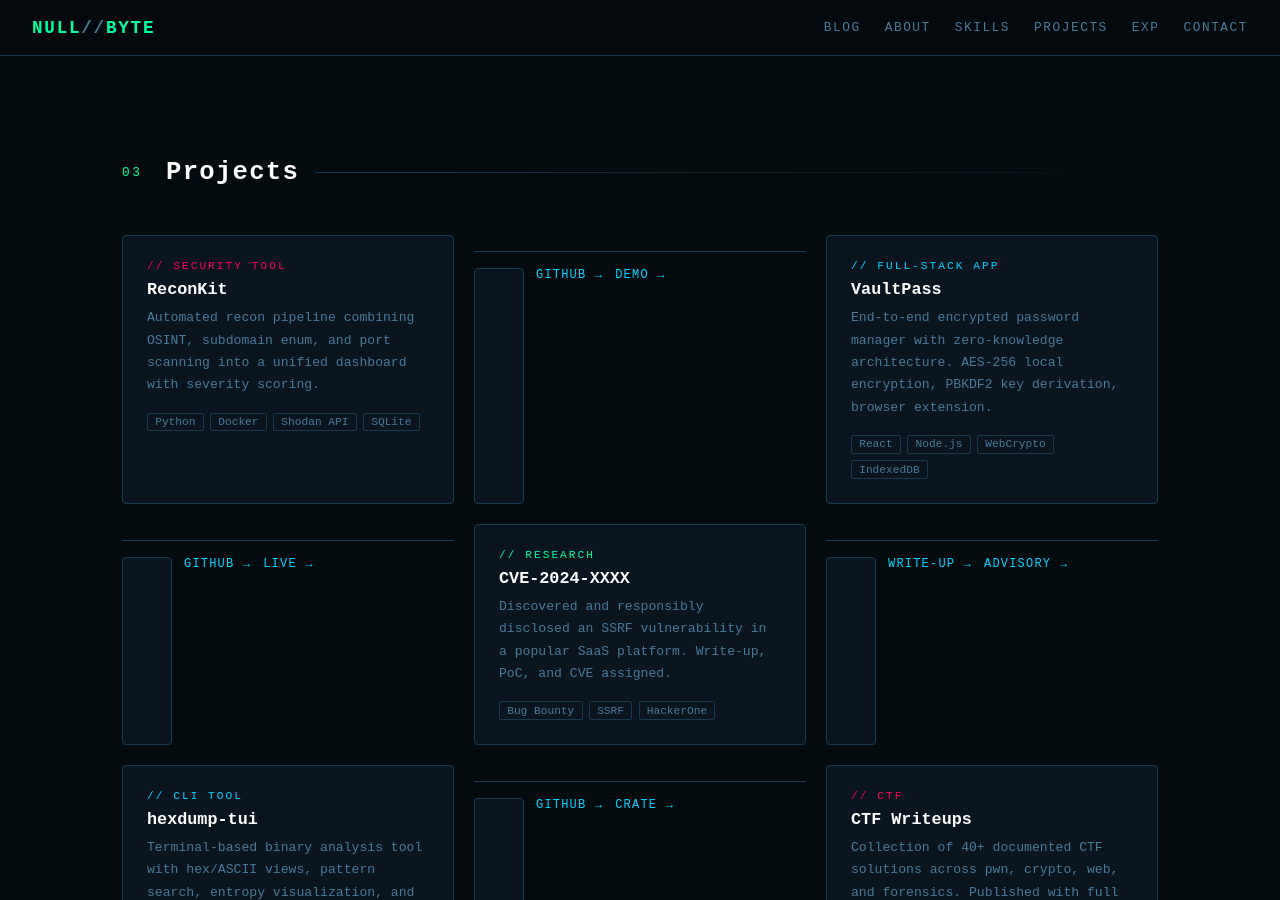
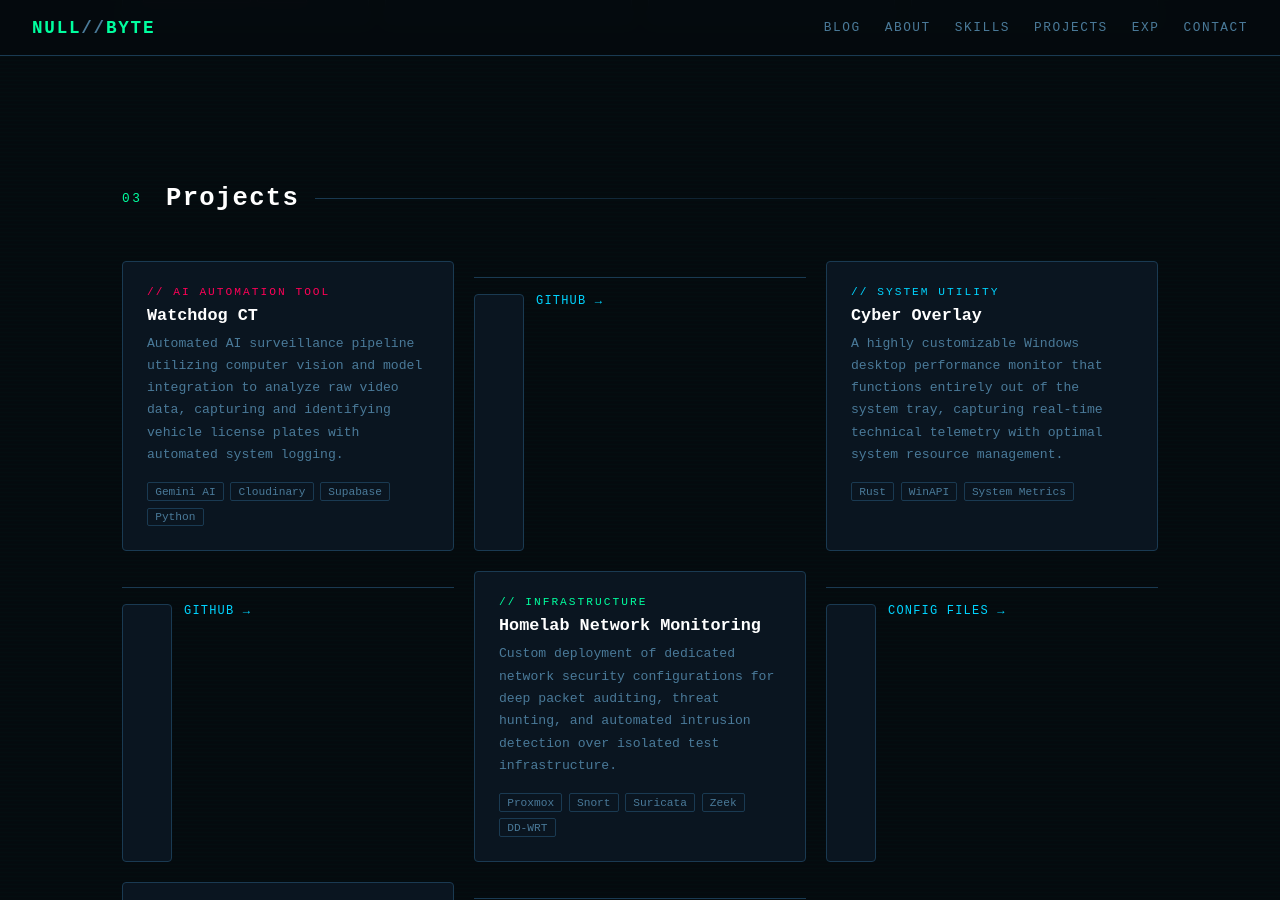
Before and after one commit to mikeg1440/mikeg1440.github.io, a Jekyll site: the page built from index.html, in a window 1280 px wide and 900 px high, scrolled down 1835 px. Built offline with Jekyll 4.4.1, drawn with Linux system fonts in a browser that asks for light colours; some of the changed text lies outside the part shown.

Commit message:
Update main index page with proper info

```diff
--- a/index.html
+++ b/index.html
@@ -37,8 +37,8 @@
     <div class="about-grid">
       <div class="about-text">
         <p>I'm a <span>security researcher</span> and developer passionate about breaking things to understand how they work — then building them back better.</p>
-        <p>My work spans <span>penetration testing</span>, <span>CTF competitions</span>, and full-stack development. I enjoy operating at the intersection of offense and engineering.</p>
-        <p>Currently pursuing <span>OSCP</span> and contributing to open-source security tooling. Always looking for interesting problems to solve.</p>
+        <p>My work spans <span>network security auditing</span>, <span>malware analysis</span>, and <span>exploit development</span>. I enjoy operating at the intersection of offense and engineering.</p>
+        <p>Currently managing advanced homelab environments, developing secure software, and sharpening my technical operations toolkit. Always looking for interesting problems to solve.</p>
       </div>
       <div class="terminal-box">
         <div class="terminal-bar">
@@ -53,7 +53,6 @@
           <div class="t-out" style="padding-left:2rem;"><span class="t-key">"name"</span>: <span class="t-val">"Mike Gaudreau"</span>,</div>
           <div class="t-out" style="padding-left:2rem;"><span class="t-key">"role"</span>: <span class="t-val">"Security / Dev"</span>,</div>
           <div class="t-out" style="padding-left:2rem;"><span class="t-key">"location"</span>: <span class="t-val">"Hartford, CT"</span>,</div>
-          <div class="t-out" style="padding-left:2rem;"><span class="t-key">"ctf_rank"</span>: <span class="t-val">"Top 5%"</span>,</div>
           <div class="t-out" style="padding-left:2rem;"><span class="t-key">"open_to"</span>: <span class="t-val">"opportunities"</span></div>
           <div class="t-out">}</div>
           <div style="margin-top:0.5rem;"><span class="t-prompt">$</span> <span class="typed-cursor"></span></div>
@@ -73,48 +72,46 @@
       <div class="skill-card">
         <div class="skill-cat">// Offensive Security</div>
         <div class="skill-tags">
-          <span class="tag red">Penetration Testing</span>
-          <span class="tag red">Web App Exploits</span>
-          <span class="tag red">CTF / PWN</span>
-          <span class="tag red">Reverse Engineering</span>
-          <span class="tag red">Social Engineering</span>
-          <span class="tag red">Metasploit</span>
-          <span class="tag red">Burp Suite</span>
+          <span class="tag red">Red Teaming</span>
+          <span class="tag red">Malware Analysis</span>
+          <span class="tag red">Vulnerability Research</span>
+          <span class="tag red">Network Security</span>
+          <span class="tag red">Exploit Development</span>
+          <span class="tag red">EDR Bypasses</span>
+          <span class="tag red">Nmap</span>
         </div>
       </div>
       <div class="skill-card">
         <div class="skill-cat">// Development</div>
         <div class="skill-tags">
+          <span class="tag">Rust</span>
+          <span class="tag">C#</span>
           <span class="tag">Python</span>
-          <span class="tag">JavaScript</span>
-          <span class="tag">Rust</span>
-          <span class="tag">Go</span>
           <span class="tag">React</span>
-          <span class="tag">Node.js</span>
+          <span class="tag">Next.js</span>
+          <span class="tag">Ruby on Rails</span>
           <span class="tag">SQL</span>
-          <span class="tag">Docker</span>
+          <span class="tag">PostgreSQL</span>
         </div>
       </div>
       <div class="skill-card">
         <div class="skill-cat">// Infrastructure</div>
         <div class="skill-tags">
+          <span class="tag blue">Proxmox</span>
+          <span class="tag blue">Snort</span>
+          <span class="tag blue">Suricata</span>
+          <span class="tag blue">Zeek</span>
+          <span class="tag blue">DD-WRT</span>
           <span class="tag blue">Linux</span>
-          <span class="tag blue">Networking</span>
-          <span class="tag blue">AWS</span>
-          <span class="tag blue">Kubernetes</span>
-          <span class="tag blue">CI/CD</span>
           <span class="tag blue">Wireshark</span>
-          <span class="tag blue">nmap</span>
         </div>
       </div>
       <div class="skill-card">
         <div class="skill-cat">// Certs &amp; Training</div>
         <div class="skill-tags">
-          <span class="tag">CompTIA Sec+</span>
-          <span class="tag">TryHackMe</span>
-          <span class="tag">HackTheBox</span>
-          <span class="tag">OSCP (pursuing)</span>
-          <span class="tag">PicoCTF</span>
+          <span class="tag">Flatiron School Graduate</span>
+          <span class="tag">EPA 608 Certified</span>
+          <span class="tag">EPA 609 Certified</span>
         </div>
       </div>
     </div>
@@ -130,79 +127,50 @@
     <div class="projects-grid">
 
       <a class="project-card" href="#" target="_blank">
-        <div class="proj-type security">// Security Tool</div>
-        <div class="proj-title">ReconKit</div>
-        <div class="proj-desc">Automated recon pipeline combining OSINT, subdomain enum, and port scanning into a unified dashboard with severity scoring.</div>
+        <div class="proj-type security">// AI Automation Tool</div>
+        <div class="proj-title">Watchdog CT</div>
+        <div class="proj-desc">Automated AI surveillance pipeline utilizing computer vision and model integration to analyze raw video data, capturing and identifying vehicle license plates with automated system logging.</div>
         <div class="proj-stack">
-          <span>Python</span><span>Docker</span><span>Shodan API</span><span>SQLite</span>
+          <span>Gemini AI</span><span>Cloudinary</span><span>Supabase</span><span>Python</span>
         </div>
         <div class="proj-links">
           <a class="proj-link" href="#">GitHub →</a>
-          <a class="proj-link" href="#">Demo →</a>
         </div>
       </a>
 
       <a class="project-card" href="#" target="_blank">
-        <div class="proj-type dev">// Full-Stack App</div>
-        <div class="proj-title">VaultPass</div>
-        <div class="proj-desc">End-to-end encrypted password manager with zero-knowledge architecture. AES-256 local encryption, PBKDF2 key derivation, browser extension.</div>
+        <div class="proj-type dev">// System Utility</div>
+        <div class="proj-title">Cyber Overlay</div>
+        <div class="proj-desc">A highly customizable Windows desktop performance monitor that functions entirely out of the system tray, capturing real-time technical telemetry with optimal system resource management.</div>
         <div class="proj-stack">
-          <span>React</span><span>Node.js</span><span>WebCrypto</span><span>IndexedDB</span>
+          <span>Rust</span><span>WinAPI</span><span>System Metrics</span>
         </div>
         <div class="proj-links">
           <a class="proj-link" href="#">GitHub →</a>
-          <a class="proj-link" href="#">Live →</a>
         </div>
       </a>
 
       <a class="project-card" href="#" target="_blank">
-        <div class="proj-type tool">// Research</div>
-        <div class="proj-title">CVE-2024-XXXX</div>
-        <div class="proj-desc">Discovered and responsibly disclosed an SSRF vulnerability in a popular SaaS platform. Write-up, PoC, and CVE assigned.</div>
+        <div class="proj-type tool">// Infrastructure</div>
+        <div class="proj-title">Homelab Network Monitoring</div>
+        <div class="proj-desc">Custom deployment of dedicated network security configurations for deep packet auditing, threat hunting, and automated intrusion detection over isolated test infrastructure.</div>
         <div class="proj-stack">
-          <span>Bug Bounty</span><span>SSRF</span><span>HackerOne</span>
+          <span>Proxmox</span><span>Snort</span><span>Suricata</span><span>Zeek</span><span>DD-WRT</span>
         </div>
         <div class="proj-links">
-          <a class="proj-link" href="#">Write-up →</a>
-          <a class="proj-link" href="#">Advisory →</a>
+          <a class="proj-link" href="#">Config Files →</a>
         </div>
       </a>
 
-      <a class="project-card" href="#" target="_blank">
-        <div class="proj-type dev">// CLI Tool</div>
-        <div class="proj-title">hexdump-tui</div>
-        <div class="proj-desc">Terminal-based binary analysis tool with hex/ASCII views, pattern search, entropy visualization, and file carving for forensics workflows.</div>
+      <a class="project-card" href="https://github.com/mikeg1440" target="_blank">
+        <div class="proj-type dev">// Full-Stack App</div>
+        <div class="proj-title">Invoicer-App</div>
+        <div class="proj-desc">A professional invoice generation and management system featuring full MVC architecture, secure user authentication via GitHub OAuth, and clean relational database integration.</div>
         <div class="proj-stack">
-          <span>Rust</span><span>ratatui</span><span>Forensics</span>
+          <span>Ruby on Rails</span><span>PostgreSQL</span><span>OAuth</span><span>MVC</span>
         </div>
         <div class="proj-links">
-          <a class="proj-link" href="#">GitHub →</a>
-          <a class="proj-link" href="#">Crate →</a>
-        </div>
-      </a>
-
-      <a class="project-card" href="#" target="_blank">
-        <div class="proj-type security">// CTF</div>
-        <div class="proj-title">CTF Writeups</div>
-        <div class="proj-desc">Collection of 40+ documented CTF solutions across pwn, crypto, web, and forensics. Published with full methodology and tooling notes.</div>
-        <div class="proj-stack">
-          <span>pwntools</span><span>GDB</span><span>CyberChef</span>
-        </div>
-        <div class="proj-links">
-          <a class="proj-link" href="/blog">Read →</a>
-        </div>
-      </a>
-
-      <a class="project-card" href="#" target="_blank">
-        <div class="proj-type dev">// API / Backend</div>
-        <div class="proj-title">ThreatLens</div>
-        <div class="proj-desc">Threat intelligence aggregator pulling from VirusTotal, AbuseIPDB, and Shodan. REST API + React dashboard for IOC lookups.</div>
-        <div class="proj-stack">
-          <span>Go</span><span>PostgreSQL</span><span>Redis</span><span>React</span>
-        </div>
-        <div class="proj-links">
-          <a class="proj-link" href="#">GitHub →</a>
-          <a class="proj-link" href="#">Docs →</a>
+          <a class="proj-link" href="https://github.com/mikeg1440">GitHub →</a>
         </div>
       </a>
 
@@ -218,20 +186,12 @@
     </div>
     <div class="ctf-grid">
       <div class="ctf-card">
-        <span class="ctf-num" id="counter-ctf">0</span>
-        <div class="ctf-label">// CTFs Competed</div>
+        <span class="ctf-num" id="counter-repos">4+</span>
+        <div class="ctf-label">// Core Technical Frameworks</div>
       </div>
       <div class="ctf-card">
-        <span class="ctf-num" id="counter-htb">0</span>
-        <div class="ctf-label">// HTB Machines Pwned</div>
-      </div>
-      <div class="ctf-card">
-        <span class="ctf-num" id="counter-bugs">0</span>
-        <div class="ctf-label">// Bugs Reported</div>
-      </div>
-      <div class="ctf-card">
-        <span class="ctf-num" id="counter-repos">0</span>
-        <div class="ctf-label">// Open Source Repos</div>
+        <span class="ctf-num" id="counter-htb">100%</span>
+        <div class="ctf-label">// Local Control Focus</div>
       </div>
     </div>
   </section>
@@ -245,22 +205,16 @@
     </div>
     <div class="timeline">
       <div class="tl-item">
-        <div class="tl-date">2024 — Present</div>
-        <div class="tl-title">Security Research Intern</div>
-        <div class="tl-sub">CyberCorp LLC // Hartford, CT</div>
-        <div class="tl-desc">Conducted web application pentests, authored reports, and built internal automation tooling for vulnerability scanning pipelines.</div>
+        <div class="tl-date">2021 — Present</div>
+        <div class="tl-title">Independent Technical Contractor &amp; Developer</div>
+        <div class="tl-sub">Hartford County, CT</div>
+        <div class="tl-desc">Executing complex hardware and software systems engineering, data workflow automation, custom tooling development, and structural residential operations.</div>
       </div>
       <div class="tl-item">
-        <div class="tl-date">2023 — 2024</div>
-        <div class="tl-title">Full-Stack Developer</div>
-        <div class="tl-sub">Freelance</div>
-        <div class="tl-desc">Built and shipped 8 production web apps for small businesses. Focused on clean architecture, security headers, and OWASP best practices.</div>
-      </div>
-      <div class="tl-item">
-        <div class="tl-date">2022 — 2023</div>
-        <div class="tl-title">CTF Team Lead</div>
-        <div class="tl-sub">University Cyber Club</div>
-        <div class="tl-desc">Founded and led university CTF team. Organized workshops on web exploitation, binary pwn, and cryptography. Top 5% globally on CTFtime.</div>
+        <div class="tl-date">Prior Professional</div>
+        <div class="tl-title">Technology Services Lead / Supervisor</div>
+        <div class="tl-sub">Staples</div>
+        <div class="tl-desc">Managed client tech hardware troubleshooting, software configuration, system optimization diagnostics, and technical retail service operations.</div>
       </div>
     </div>
   </section>
@@ -306,7 +260,7 @@
     <div class="contact-grid">
       <div>
         <p style="color:var(--muted);font-size:0.9rem;line-height:1.9;margin-bottom:1.5rem;">
-          Open to internships, research collaborations, and freelance security work. PGP key available on request.
+          Open to infrastructure, security engineering, research collaborations, and specialized technical operations.
         </p>
         <p style="color:var(--neon);font-size:0.8rem;letter-spacing:0.1em;">
           &gt; ping me at:<br>
@@ -315,16 +269,13 @@
       </div>
       <div class="contact-links">
         <a class="contact-link" href="https://github.com/mikeg1440" target="_blank">
-          <span class="contact-icon">GH</span> github.com/yourusername
+          <span class="contact-icon">GH</span> github.com/mikeg1440
         </a>
         <a class="contact-link" href="https://linkedin.com/in/michael-gaudreau" target="_blank">
-          <span class="contact-icon">LI</span> linkedin.com/in/yourusername
+          <span class="contact-icon">LI</span> linkedin.com/in/michael-gaudreau
         </a>
         <a class="contact-link" href="https://twitter.com/mylogicbytes" target="_blank">
-          <span class="contact-icon">TW</span> @yourusername
-        </a>
-        <a class="contact-link" href="https://app.hackthebox.com/profile/mikeg1440" target="_blank">
-          <span class="contact-icon">HTB</span> HackTheBox Profile
+          <span class="contact-icon">TW</span> @mylogicbytes
         </a>
       </div>
     </div>
```
